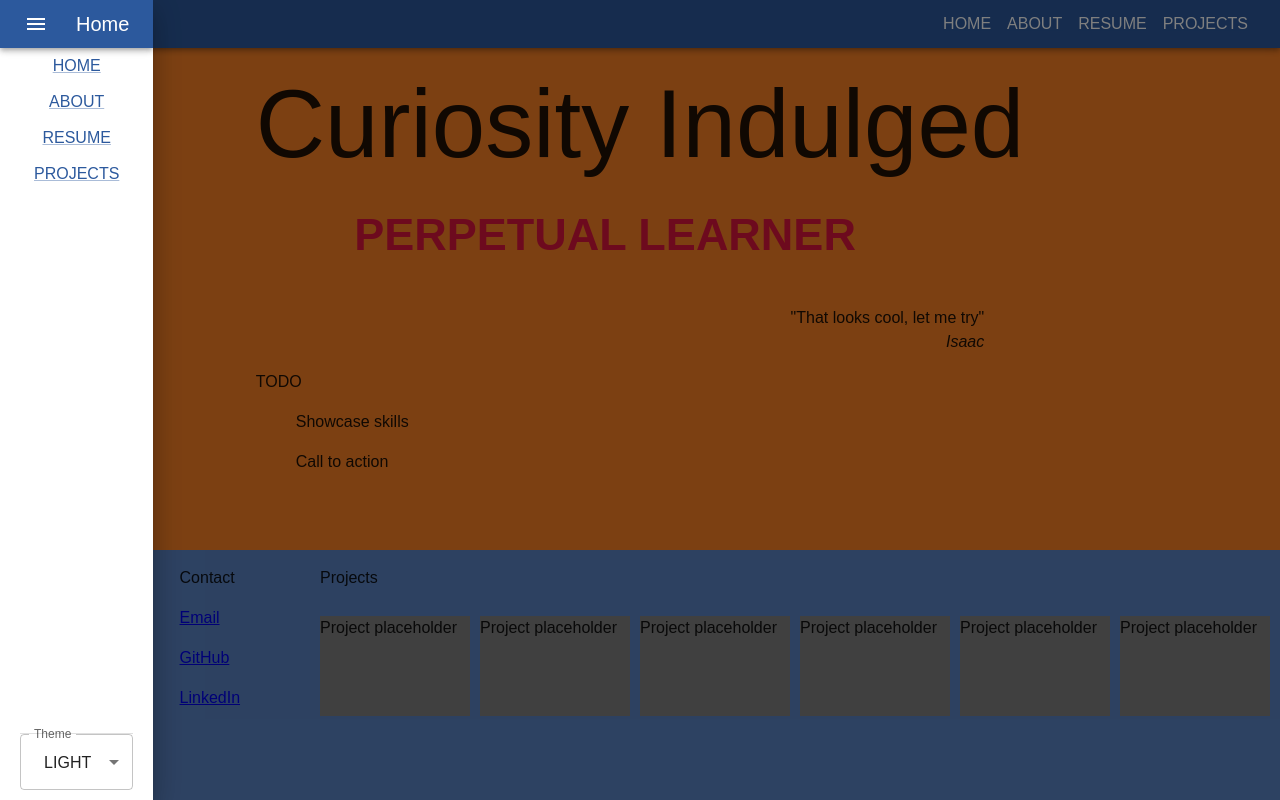
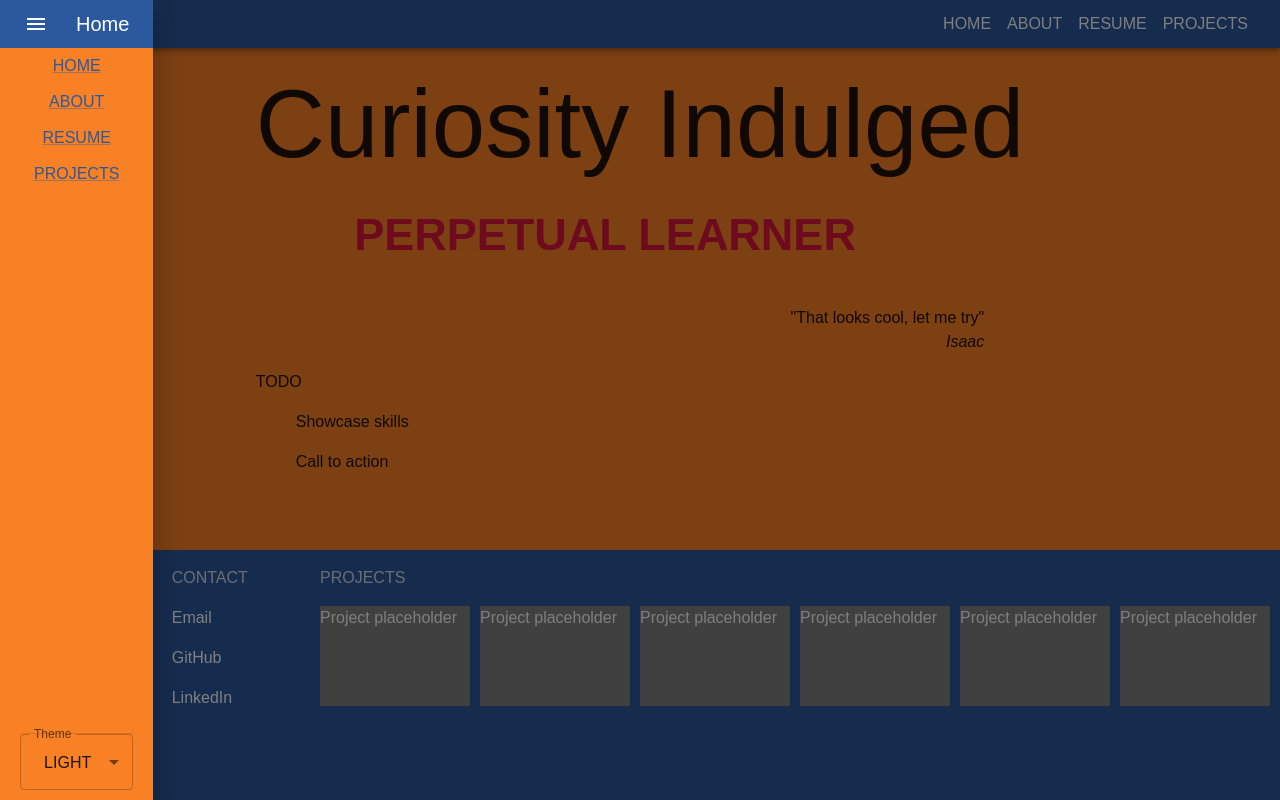
Before and after one commit to IsaacYocum/portfolio, a React (Create React App) app: page /portfolio/home in a window 1280 px wide. Both pictures are taken after a click on the button "menu". Built offline with nearby package versions, Linux system fonts and the light colour scheme.

Commit message:
better themeing

```diff
--- a/src/Themes.ts
+++ b/src/Themes.ts
@@ -10,15 +10,21 @@ export enum ThemeName {
 
 declare module '@mui/material/styles' {
   interface Theme {
-    id: ThemeName
+    id: ThemeName,
   }
 
   interface ThemeOptions {
-    id: string
+    id: string,
   }
 
   interface TypeText {
-    header: string
+    header: string,
+    footer: string,
+  }
+
+  interface TypeBackground {
+    header: string,
+    footer: string,
   }
 }
 
@@ -36,10 +42,12 @@ let light = createTheme({
       dark: '#193a6f'
     },
     text: {
-      header: '#fff'
+      header: '#fff',
+      footer: '#fff'
     },
     background: {
-      default: '#f98125'
+      default: '#f98125',
+      footer: '#2c599d'
     },
     mode: 'light'
   }
@@ -54,7 +62,11 @@ let dark = createTheme({
   },
   palette: {
     text: {
-      header: '#fff'
+      header: '#fff',
+      footer: '#fff'
+    },
+    background: {
+      footer: '#363636'
     },
     mode: 'dark'
   }
@@ -89,7 +101,11 @@ let meme = createTheme({
   },
   palette: {
     text: {
-      header: '#fff'
+      header: '#fff',
+      footer: '#fff'
+    },
+    background: {
+      footer: '#363636'
     },
     mode: 'dark'
   }
--- a/src/components/footer/Footer.css
+++ b/src/components/footer/Footer.css
@@ -19,8 +19,14 @@
 .flexFiller  {
   display: flex;
   flex-wrap: wrap;
-  flex: 1 1 auto;
   padding-left: 40px;
+}
+
+@media screen and (max-width: 30em) {
+  #footerProjects  {
+    display: none;
+  }
+
 }
 
 .linkItem {
@@ -31,6 +37,11 @@
   width: 150px;
   height: 100px;
   margin-right: 10px;
-  margin-top: 10px;
+  margin-bottom: 10px;
   background-color: grey;
 }
+
+.footerHeader {
+  text-transform: uppercase;
+  opacity: 80%;
+}
--- a/src/components/footer/Footer.tsx
+++ b/src/components/footer/Footer.tsx
@@ -1,5 +1,5 @@
 import { useTheme } from "@mui/material";
-import { Typography } from '@mui/material';
+import { Typography, Link as LinkBase } from '@mui/material';
 import { Link } from "react-router-dom";
 import routes from "../../routes/routes";
 import './Footer.css';
@@ -9,7 +9,12 @@ let Footer = () => {
   console.log(theme)
 
   let styles = {
-    backgroundColor: theme.palette.primary.light,
+    backgroundColor: theme.palette.background.footer,
+    color: theme.palette.text.footer,
+  }
+
+  let linkStyles = {
+    color: theme.palette.text.footer,
   }
 
   return (
@@ -19,28 +24,29 @@ let Footer = () => {
     >
       <div className="footerContent">
         <div className="flexLinks">
-          <ul>Links</ul>
+          <ul className='footerHeader'>Site</ul>
           {routes[1].children?.map(route => (
             !route.path.includes('/') ?
               <ul className="linkItem">
-                <Link
+                <LinkBase
+                  style={linkStyles}
                   to={route.path}
+                  component={Link}
                 >
                   <Typography>{route.title}</Typography>
-                </Link>
+                </LinkBase>
               </ul>
               : null
           ))}
         </div>
         <div className="flexLinks">
-          <ul>Contact</ul>
-          <ul><a href="mailto:isyocum@gmail.com">Email</a></ul>
-          <ul><a href="https://github.com/IsaacYocum" target='_blank'>GitHub</a></ul>
-          <ul><a href="https://www.linkedin.com/in/isaacyocum/" target='_blank'>LinkedIn</a></ul>
+          <ul className='footerHeader'>Contact</ul>
+          <ul><LinkBase style={linkStyles} href="mailto:isyocum@gmail.com">Email</LinkBase></ul>
+          <ul><LinkBase style={linkStyles} href="https://github.com/IsaacYocum" target='_blank'>GitHub</LinkBase></ul>
+          <ul><LinkBase style={linkStyles} href="https://www.linkedin.com/in/isaacyocum/" target='_blank'>LinkedIn</LinkBase></ul>
         </div>
-
-        <div>
-          <ul>Projects</ul>
+        <div id="footerProjects">
+          <ul className='footerHeader'>Projects</ul>
           <div className="flexFiller">
             <div className="projectPlaceholder">Project placeholder</div>
             <div className="projectPlaceholder">Project placeholder</div>
@@ -50,8 +56,8 @@ let Footer = () => {
             <div className="projectPlaceholder">Project placeholder</div>
           </div>
         </div>
-      </div >
-    </footer >
+      </div>
+    </footer>
   )
 }
 
--- a/src/components/navbar/Navbar.css
+++ b/src/components/navbar/Navbar.css
@@ -2,8 +2,8 @@
   display: flex;
   flex-direction: column;
   flex-grow: 1;
-  margin-left: 20px;
-  margin-right: 20px;
+  padding-left: 20px;
+  padding-right: 20px;
   z-index: 3;
 }
 
--- a/src/components/navbar/Navbar.tsx
+++ b/src/components/navbar/Navbar.tsx
@@ -86,13 +86,17 @@ let Navbar: FC<AppProps> = ({ themeSelected, onThemeChange }) => {
     )
   }
 
+  let drawerStyle = {
+    backgroundColor: theme.palette.background.default
+  }
+
   let drawer = (
     <Drawer
       open={drawerOpen}
       onClose={() => toggleDrawer(false)}
     >
       {createAppBar(false)}
-      <div className='drawer'>
+      <div style={drawerStyle} className='drawer'>
         {createLinks(true)}
         <div style={{ marginTop: 'auto', textAlign: 'center', marginBottom: '10px' }}>
           <Divider />
```
